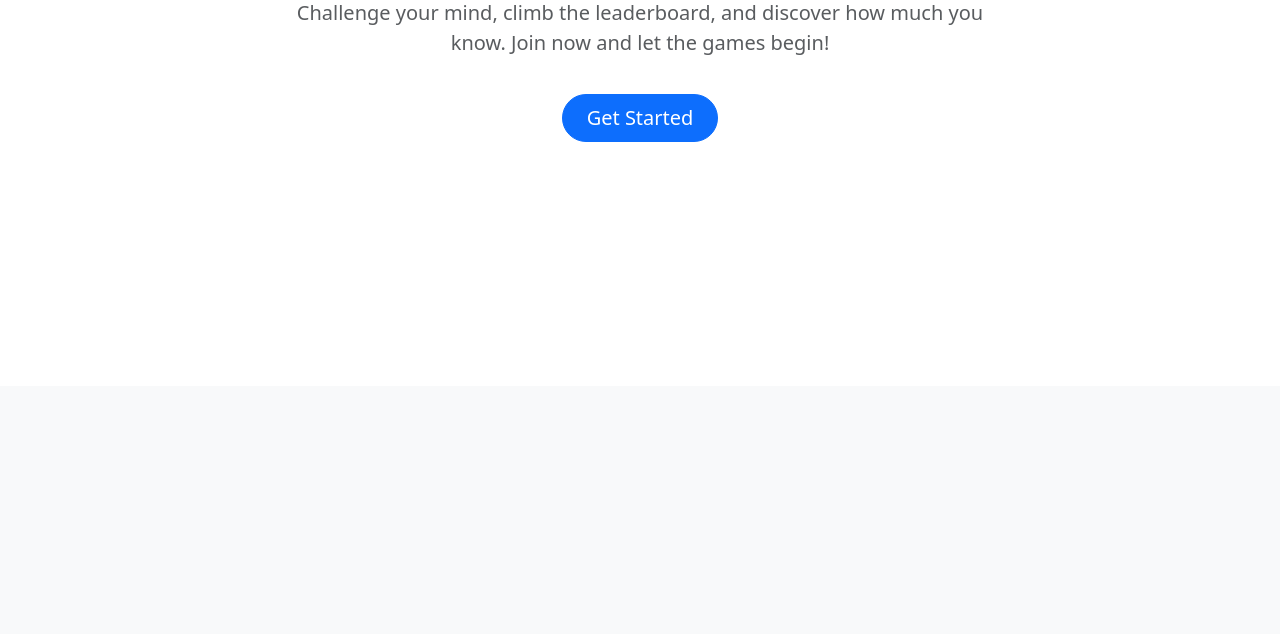
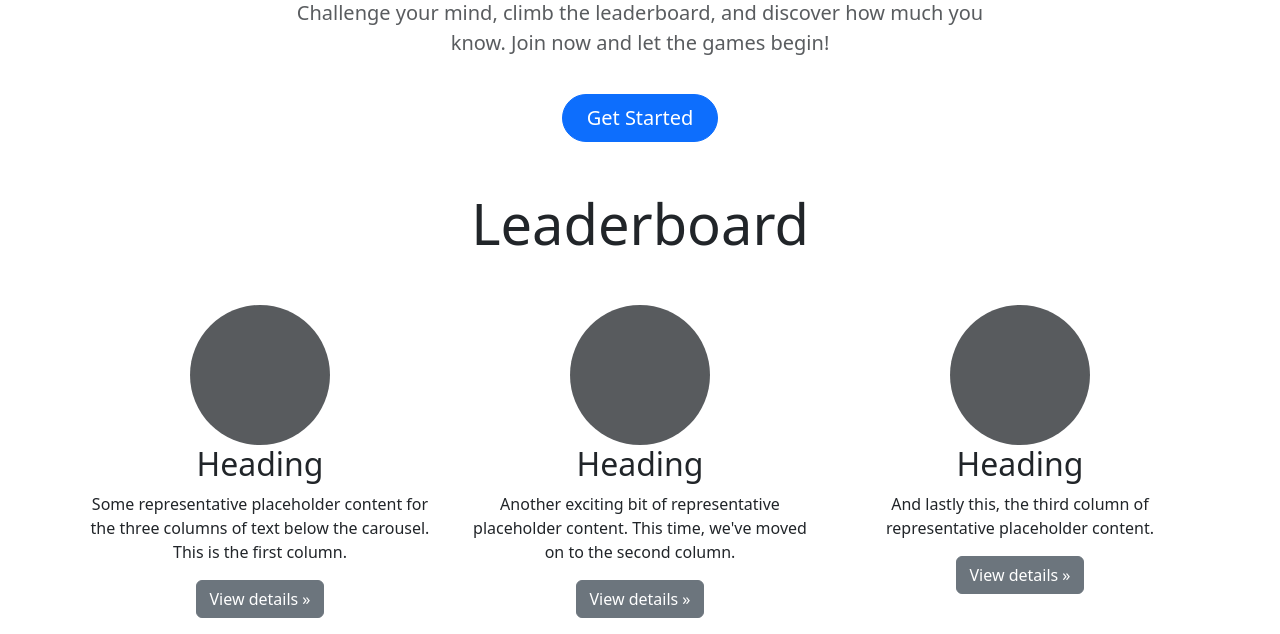
Before and after one commit to Tweek-byte/Quiz_Application_Project, a Django app: page / in a window 1280 px wide. Shown: the part 414-1048 px from the top of the page. Before the commit the page ends 556 px from the top, so only its background shows below. Run offline with Django 5.2, Linux system fonts and the light colour scheme.

Commit message:
feat(front-end): adding leaderboard placeholders

```diff
--- a/templates/index.html
+++ b/templates/index.html
@@ -27,7 +27,29 @@
             </button>
         </div>
     </div>
-
+    <div class="container text-center">
+        <h1 class="display-4 text-center my-5">Leaderboard</h1>
+        <div class="row">
+      <div class="col-lg-4">
+        <svg class="bd-placeholder-img rounded-circle" width="140" height="140" xmlns="http://www.w3.org/2000/svg" role="img" aria-label="Placeholder" preserveAspectRatio="xMidYMid slice" focusable="false"><title>Placeholder</title><rect width="100%" height="100%" fill="var(--bs-secondary-color)"></rect></svg>
+        <h2 class="fw-normal">Heading</h2>
+        <p>Some representative placeholder content for the three columns of text below the carousel. This is the first column.</p>
+        <p><a class="btn btn-secondary" href="#">View details »</a></p>
+      </div><!-- /.col-lg-4 -->
+      <div class="col-lg-4">
+        <svg class="bd-placeholder-img rounded-circle" width="140" height="140" xmlns="http://www.w3.org/2000/svg" role="img" aria-label="Placeholder" preserveAspectRatio="xMidYMid slice" focusable="false"><title>Placeholder</title><rect width="100%" height="100%" fill="var(--bs-secondary-color)"></rect></svg>
+        <h2 class="fw-normal">Heading</h2>
+        <p>Another exciting bit of representative placeholder content. This time, we've moved on to the second column.</p>
+        <p><a class="btn btn-secondary" href="#">View details »</a></p>
+      </div><!-- /.col-lg-4 -->
+      <div class="col-lg-4">
+        <svg class="bd-placeholder-img rounded-circle" width="140" height="140" xmlns="http://www.w3.org/2000/svg" role="img" aria-label="Placeholder" preserveAspectRatio="xMidYMid slice" focusable="false"><title>Placeholder</title><rect width="100%" height="100%" fill="var(--bs-secondary-color)"></rect></svg>
+        <h2 class="fw-normal">Heading</h2>
+        <p>And lastly this, the third column of representative placeholder content.</p>
+        <p><a class="btn btn-secondary" href="#">View details »</a></p>
+      </div><!-- /.col-lg-4 -->
+    </div>
+    </div>
     <script src="https://cdn.jsdelivr.net/npm/bootstrap@5.3.3/dist/js/bootstrap.bundle.min.js" integrity="sha384-YvpcrYf0tY3lHB60NNkmXc5s9fDVZLESaAA55NDzOxhy9GkcIdslK1eN7N6jIeHz" crossorigin="anonymous"></script>
 </body>
 </html>
```
